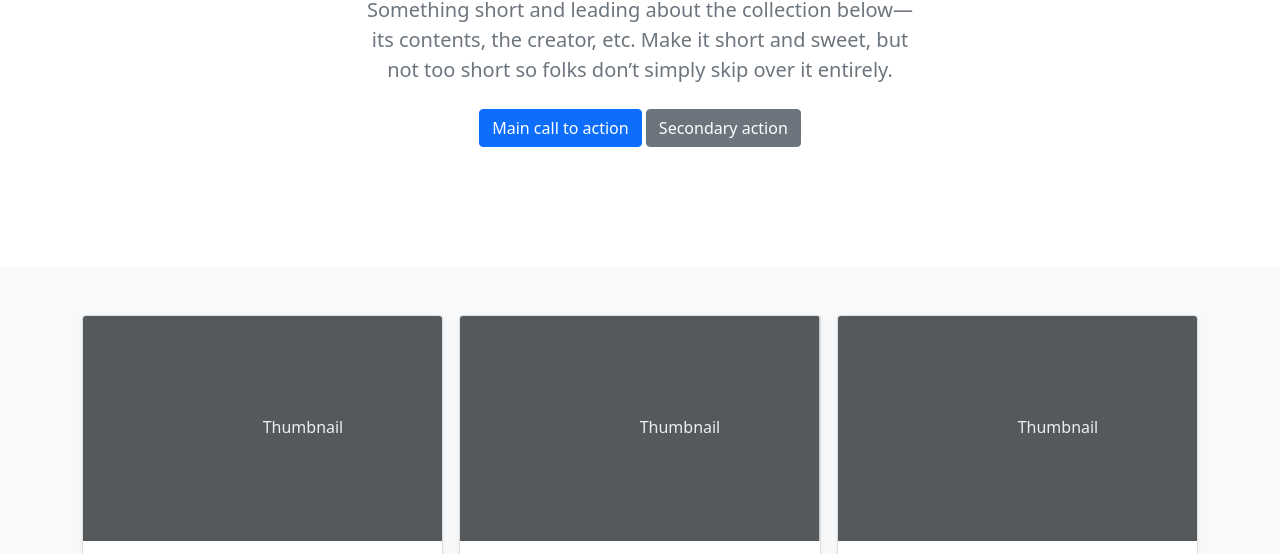
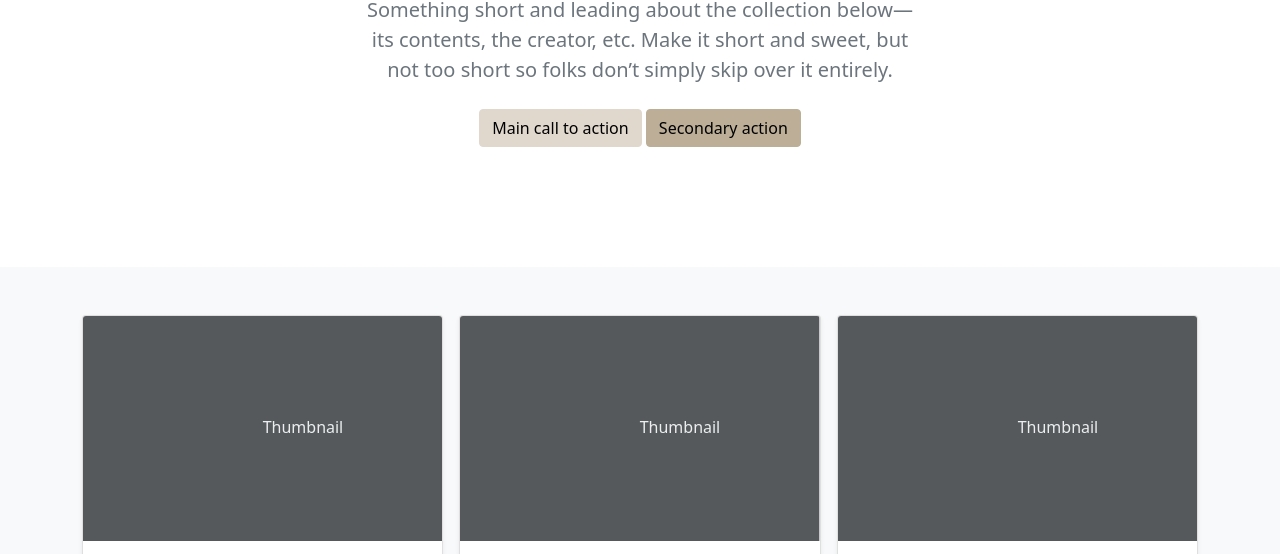
Before and after one commit to SRDEVWEB/example-sass-project, a website: page public/index.html in a window 1280 px wide. Shown: the part 213-767 px from the top of the page. Drawn offline with nearby package versions, Linux system fonts and the light colour scheme; files that its build step writes are made by us from their sources.

Commit message:
Loggin Add

```diff
--- a/src/includes/_styles.scss
+++ b/src/includes/_styles.scss
@@ -26,8 +26,8 @@ $green: #198754;
 $teal: #20c997;
 $cyan: #0dcaf0;
 
-$primary: $blue;
-$secondary: $gray-600;
+$primary: #E0D8CD;
+$secondary: #BCAE97;
 $success: $green;
 $info: $cyan;
 $warning: $yellow;
--- a/src/main.scss
+++ b/src/main.scss
@@ -4,3 +4,7 @@
 @import '../node_modules/bootstrap/scss/bootstrap';
 
 //CUSTOM CSS
+
+li{
+;
+}
```
Also changed, not shown: 1 other file.
